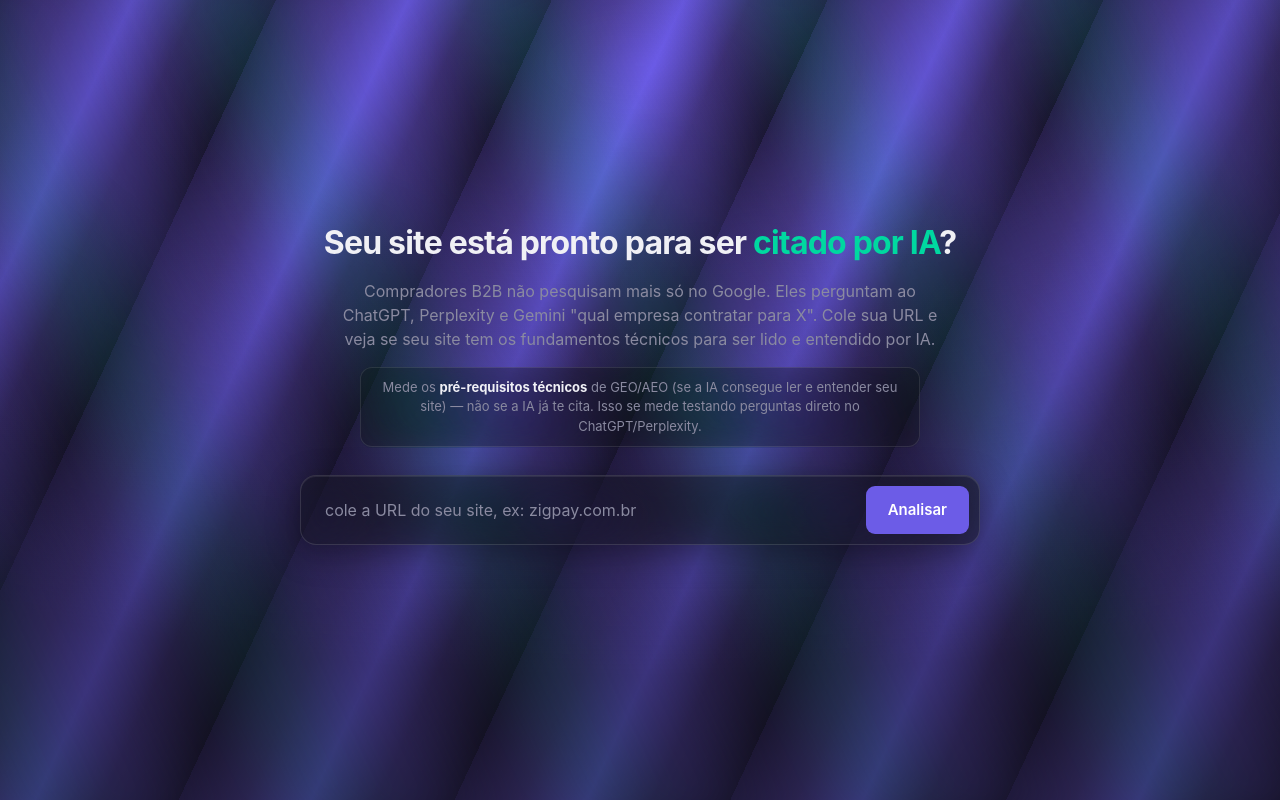
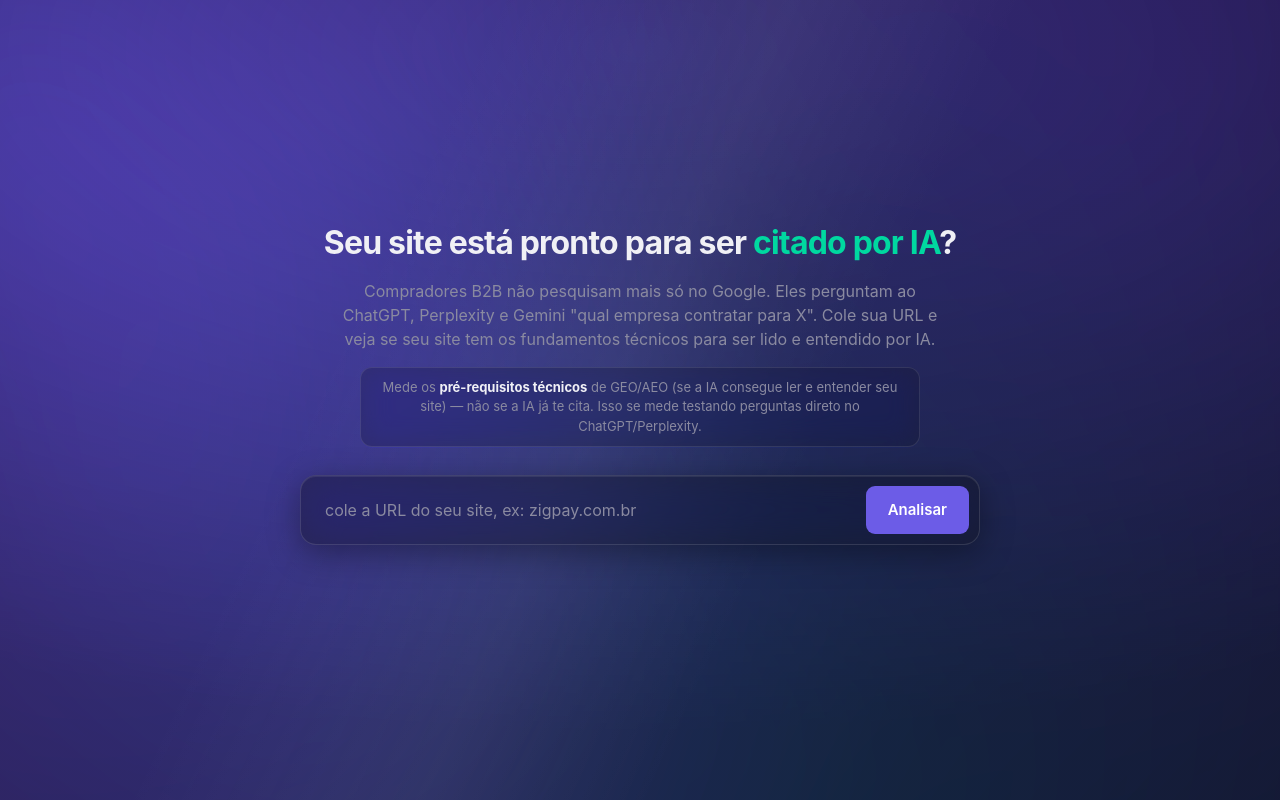
Before and after one commit to marcelofilho-ztgf/ai-readiness, a React (Vite) app in the folder client/: page / in a window 1280 px wide. Built offline with nearby package versions, Linux system fonts and the light colour scheme.

Commit message:
Fundo seda: dobras suaves difusas (sem listras duras)

```diff
--- a/client/src/index.css
+++ b/client/src/index.css
@@ -24,54 +24,56 @@ body {
   color: var(--text);
   font-family: -apple-system, BlinkMacSystemFont, "Segoe UI", Inter, sans-serif;
 }
-/* Fundo seda aplicado direto no body — à prova de z-index.
-   Camadas animadas via ::before / ::after por cima deste gradiente base. */
+/* Fundo seda aplicado direto no body — dobras suaves e difusas (não listras).
+   Várias manchas de luz sobrepostas, bem desfocadas, que derivam lentamente. */
 body {
   min-height: 100vh;
-  background:
-    repeating-linear-gradient(
-      115deg,
-      #2b2150 0px,
-      #4a3a8c 60px,
-      #6c5ce7 120px,
-      #3d2f73 180px,
-      #1c1733 250px
-    ),
-    #14101f;
-  background-attachment: fixed;
+  background: #1a1430;
+  overflow-x: hidden;
 }
+/* Camada de "dobras de seda": manchas radiais largas e suaves que se movem */
 body::before {
   content: "";
   position: fixed;
-  inset: 0;
+  inset: -25%;
+  width: 150%;
+  height: 150%;
   z-index: 0;
   pointer-events: none;
-  background: repeating-linear-gradient(
-    65deg,
-    transparent 0px,
-    rgba(0, 216, 160, 0.16) 70px,
-    rgba(108, 92, 231, 0.26) 150px,
-    transparent 240px
-  );
-  mix-blend-mode: screen;
-  filter: blur(16px);
-  animation: silkShiftB 26s ease-in-out infinite alternate;
+  background:
+    radial-gradient(60% 120% at 20% 30%, rgba(124, 108, 255, 0.55), transparent 60%),
+    radial-gradient(55% 100% at 75% 25%, rgba(60, 45, 120, 0.6), transparent 55%),
+    radial-gradient(70% 130% at 60% 80%, rgba(0, 200, 160, 0.18), transparent 60%),
+    radial-gradient(50% 90% at 35% 70%, rgba(108, 92, 231, 0.45), transparent 55%),
+    linear-gradient(125deg, #221a44 0%, #3a2d6b 35%, #2a2052 60%, #181230 100%);
+  filter: blur(60px) saturate(125%);
+  animation: silkDrift 26s ease-in-out infinite alternate;
 }
+/* Brilho diagonal que atravessa, dando o aspecto acetinado */
 body::after {
   content: "";
   position: fixed;
   inset: 0;
   z-index: 0;
   pointer-events: none;
-  background: radial-gradient(
-    130% 90% at 50% 8%,
-    rgba(10, 10, 15, 0),
-    rgba(10, 10, 15, 0.5) 85%
-  );
+  background:
+    linear-gradient(115deg, transparent 30%, rgba(255, 255, 255, 0.05) 48%, transparent 62%),
+    radial-gradient(130% 95% at 50% 6%, rgba(12, 10, 22, 0), rgba(12, 10, 22, 0.45) 90%);
 }
 #root {
   position: relative;
   z-index: 1;
+}
+@keyframes silkDrift {
+  0% {
+    transform: translate(0, 0) rotate(0deg) scale(1.05);
+  }
+  50% {
+    transform: translate(-3%, 2%) rotate(3deg) scale(1.12);
+  }
+  100% {
+    transform: translate(2%, -3%) rotate(-3deg) scale(1.08);
+  }
 }
 
 @keyframes spin {
```
